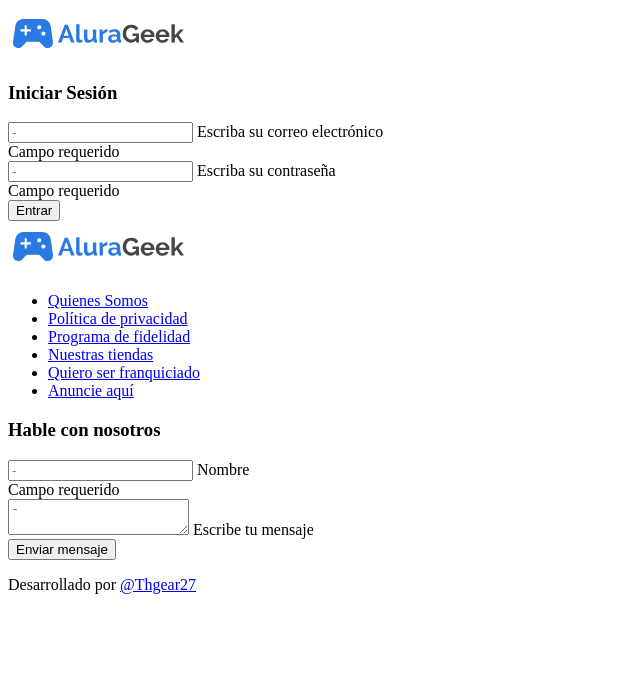
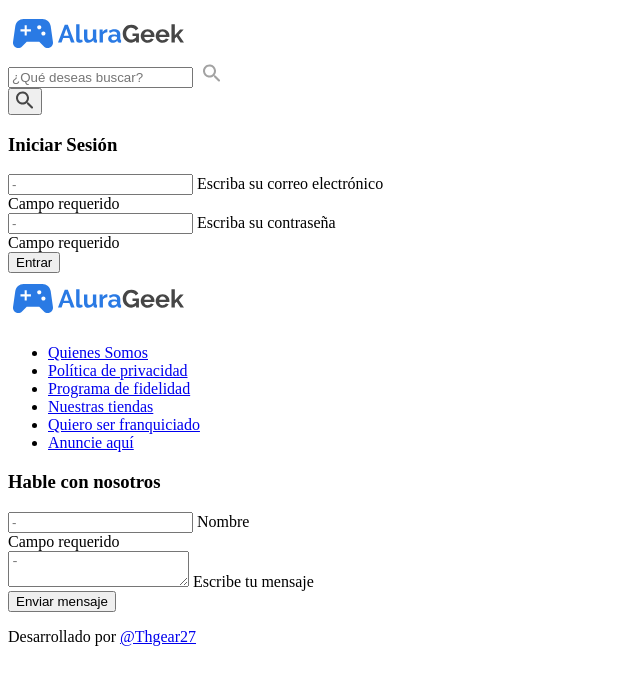
Before and after one commit to Thgear27/challenge-ONE-AluraGeek, a website built with Vite: page src/loginpage/index.html in a window 1280 px wide. Shown: the whole page, without its empty margins (0-640 px from the left). Built offline with nearby package versions, Linux system fonts and the light colour scheme.

Commit message:
bug fixed

```diff
--- a/src/assets/css/components/search.css
+++ b/src/assets/css/components/search.css
@@ -47,6 +47,14 @@
     width: 35%;
   }
 
+  .search[active="true"] {
+    transform: translateY(0);
+  }
+
+  .search[active="false"] {
+    transform: translateY(0);
+  }
+
   .search__img {
     right: 20px;
   }
--- a/src/loginpage/index.html
+++ b/src/loginpage/index.html
@@ -32,6 +32,16 @@
         <a class="header__logo-link" href="/">
           <img class="header__logo-img" src="/assets/img/logo.svg" alt="alura-logo" />
         </a>
+        <form data-search-form class="search search--push-right" active="false">
+          <input class="search__input" type="text" placeholder="¿Qué deseas buscar?" />
+          <button class="search__img" type="submit" style="border: none; background: none">
+            <img src="/assets/img/search-glass-desktop.svg" alt="search glass" />
+          </button>
+        </form>
+
+        <button data-mobile-search-button class="search__mobile-button">
+          <img class="search__mobile-button-img" src="/assets/img/search-glass-mobile.svg" alt="" />
+        </button>
       </div>
     </header>
 
@@ -129,7 +139,7 @@
         <a href="https://github.com/Thgear27" target="_blank">@Thgear27</a>
       </p>
     </div>
-    <script type="module" src="/assets/js/form.js"></script>
+    <script type="module" src="../assets/js/form.js"></script>
     <script type="module" src="../assets/js/search.js"></script>
     <script type="module" src="../controllers/login-controller.js"></script>
     <script type="module" src="../controllers/search-controller.js"></script>
```
